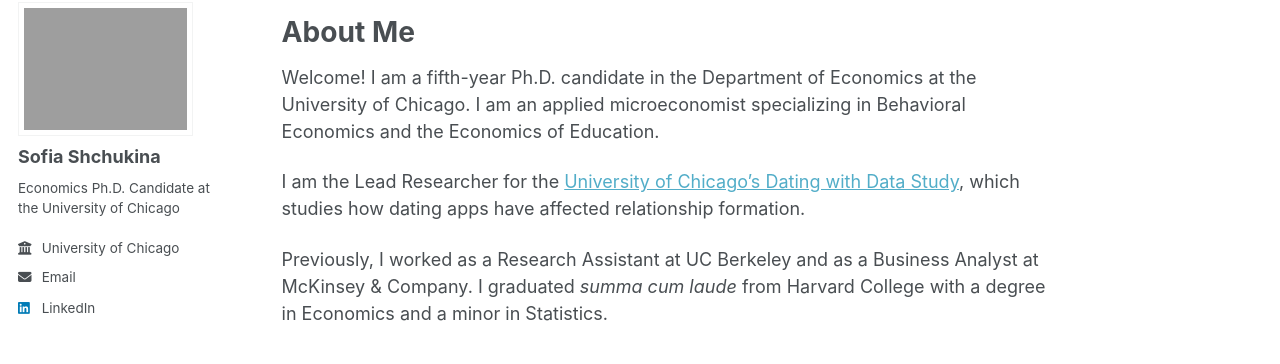
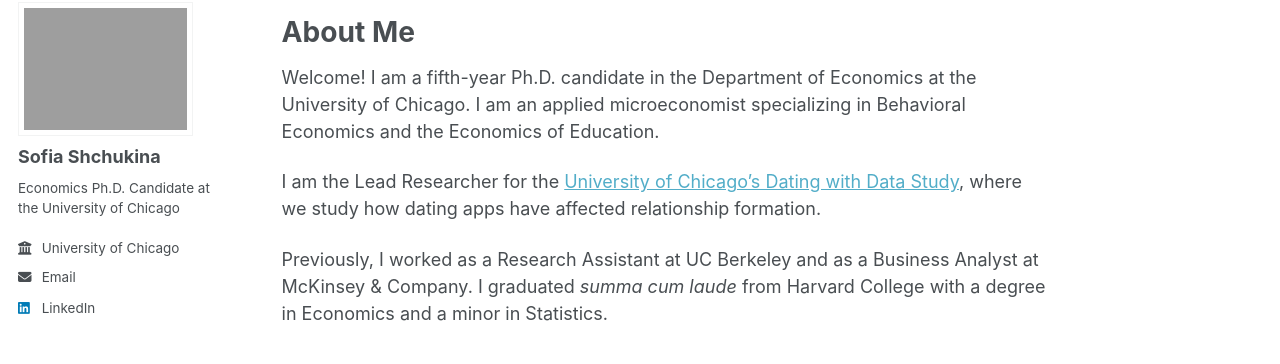
Before and after one commit to sofiashch/sofiashch.github.io, a Jekyll site: the page built from _pages/about.md, in a window 1280 px wide. Shown: the part 97-461 px from the top of the page. Built offline with Jekyll 4.4.1, drawn with Linux system fonts in a browser that asks for light colours; a script that is not in the unit is left out.

Commit message:
Update about.md

```diff
--- a/_pages/about.md
+++ b/_pages/about.md
@@ -11,6 +11,6 @@
 ======
 Welcome! I am a fifth-year Ph.D. candidate in the Department of Economics at the University of Chicago. I am an applied microeconomist specializing in Behavioral Economics and the Economics of Education.
 
-I am the Lead Researcher for the [University of Chicago's Dating with Data Study](https://datingwithdata.com/), which studies how dating apps have affected relationship formation.
+I am the Lead Researcher for the [University of Chicago's Dating with Data Study](https://datingwithdata.com/), where we study how dating apps have affected relationship formation.
 
 Previously, I worked as a Research Assistant at UC Berkeley and as a Business Analyst at McKinsey & Company. I graduated _summa cum laude_ from Harvard College with a degree in Economics and a minor in Statistics.
```
